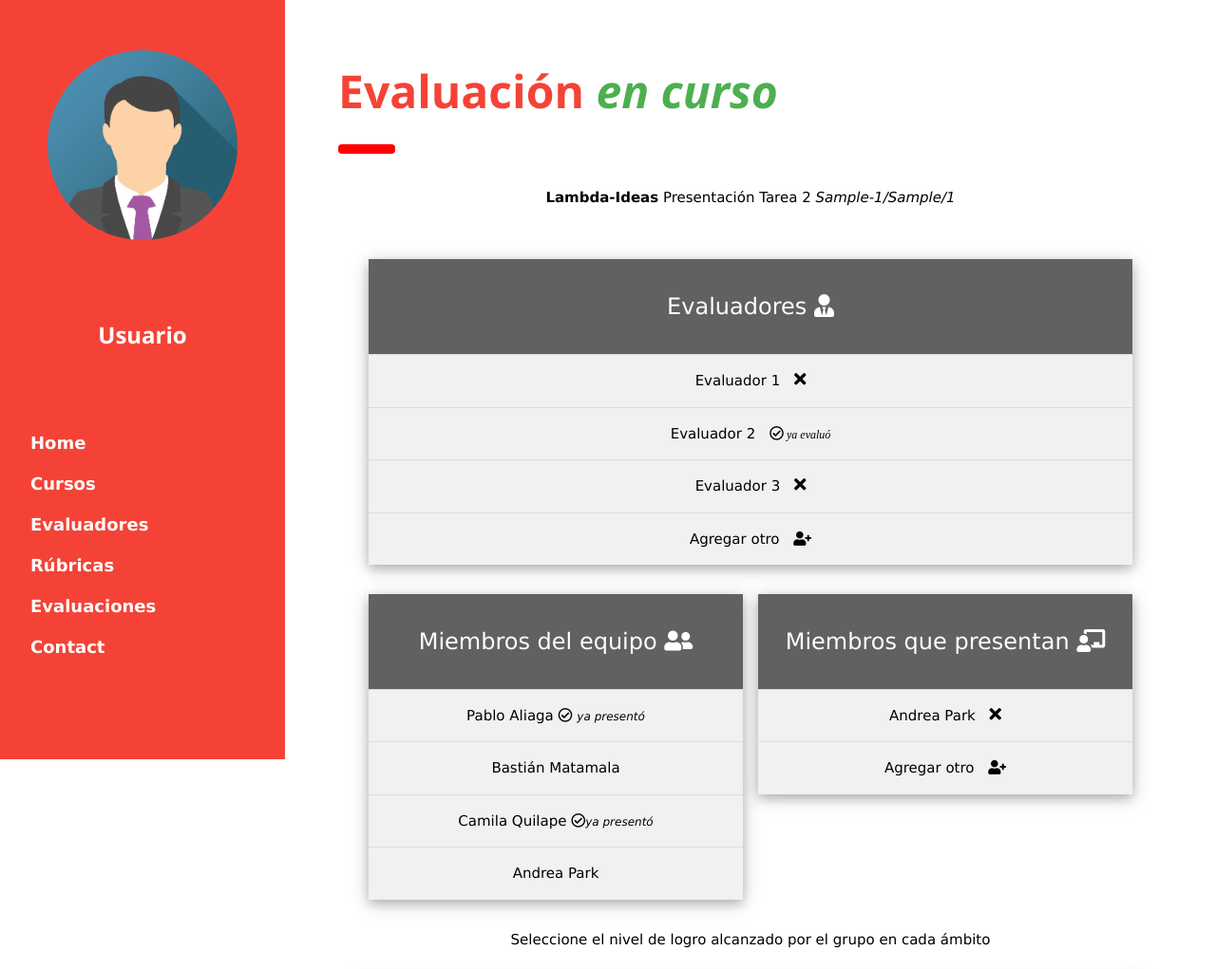
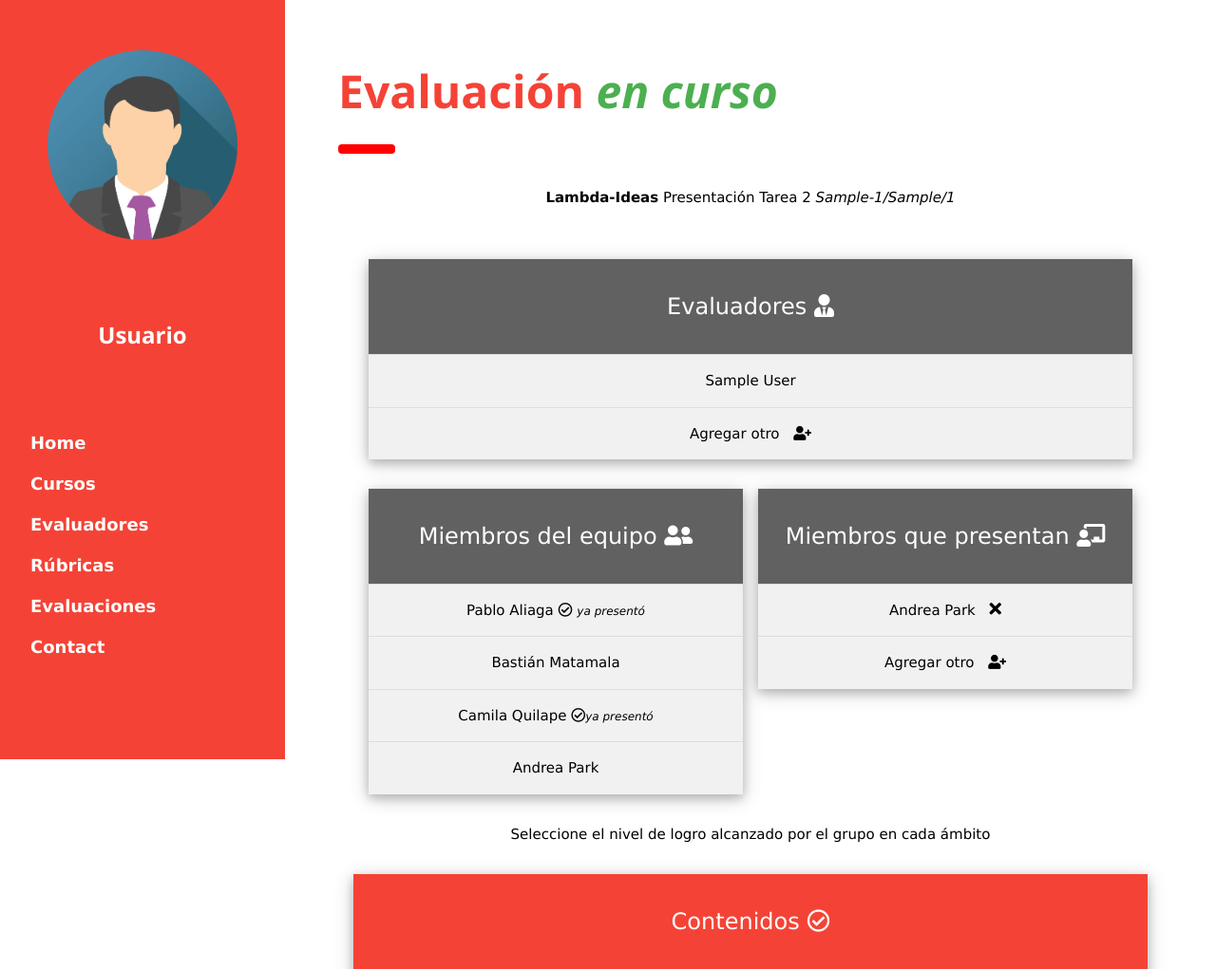
Before and after one commit to DCC-CC4401/2019-1-fsociety-T4, a Django app: page /EvPresentaciones/Admin_interface/evaluacion_admin/1 in a window 1280 px wide. Shown: the top 1021 px of the page at 95% size. Run offline with Django 3.2, Linux system fonts and the light colour scheme; tables that the repository leaves empty hold one stand-in row (values such as "Sample post"); parts of the project's set-up code (start-up, migrations or seed data) failed here and were passed over; some libraries are stand-ins or nearby versions.

Commit message:
Req 30: el administrador puede ver los evaluadores asociados a una evaluacion

```diff
--- a/EvPresentaciones/models.py
+++ b/EvPresentaciones/models.py
@@ -172,11 +172,18 @@ class Usuario_Evaluacion(models.Model):
     user = models.ForeignKey(Usuario, on_delete=models.CASCADE, null=True)
     evaluacion = models.ForeignKey(Evaluacion, on_delete=models.CASCADE, null=True)
 
-    class Meta:
-        unique_together = (("user", "evaluacion"),)
+    #class Meta:
+        #unique_together = (("user", "evaluacion"),)
 
     def __str__(self):
         return "User: " + str(self.user) + " Evaluation: " + str(self.evaluacion)
+
+    def getUser(self):
+        return self.user
+
+    def getEvaluacion(self):
+        return self.evaluacion
+
 
 
 class Evaluacion_Rubrica(models.Model):
--- a/EvPresentaciones/templates/EvPresentaciones/Admin_interface/evaluacion_admin.html
+++ b/EvPresentaciones/templates/EvPresentaciones/Admin_interface/evaluacion_admin.html
@@ -40,15 +40,20 @@
         <p><b>Lambda-Ideas</b> Presentación Tarea 2 <i>{{curso}}</i></p>
         <br>
 
+          <!-- Despliegue de evaluadores -->
         <div class="w3-panel  w3-margin-bottom">
           <ul class="w3-ul w3-light-grey w3-center w3-card-4">
             <li class="w3-dark-grey w3-xlarge w3-padding-32">Evaluadores <i class="fas fa-user-tie"></i> </li>
-            <li class="w3-padding-16"> Evaluador 1 <i style="margin-left: 10px" class="w3-large fas fa-times"></i>
-            </li>
+
+              {% for evaluador in evaluadores %}
+                <li class="w3-padding-16">  {{evaluador.first_name}} {{evaluador.last_name}} </i>
+                </li>
+                            <!-- Despliegue de evaluadores
             <li class=" w3-padding-16 presentado"> Evaluador 2 <i style="margin-left: 10px"
                 class="far fa-check-circle"><i class="w3-small"> ya evaluó</i></i>
             </li>
-            <li class="w3-padding-16"> Evaluador 3 <i style="margin-left: 10px" class="w3-large fas fa-times"></i></li>
+            <li class="w3-padding-16"> Evaluador 3 <i style="margin-left: 10px" class="w3-large fas fa-times"></i></li>-->
+              {% endfor %}
             <li class="opcion w3-padding-16"> Agregar otro <i style="margin-left: 10px" class="fas fa-user-plus"></i>
             </li>
           </ul>
--- a/EvPresentaciones/views.py
+++ b/EvPresentaciones/views.py
@@ -270,7 +270,19 @@ def ver_evaluacion_admin(request, id):
     evaluacion = par_curso_evaluacion.evaluacion
     curso = par_curso_evaluacion.curso
 
-    return render(request, 'EvPresentaciones/Admin_interface/evaluacion_admin.html', {'evaluacion': evaluacion, 'curso': curso})
+    # Obtener los evaluadores: se puede hacer con una query, pero creo que es mas complicado de arreglar si hay cambios
+    # en el modelo
+    evaluadores = list()
+    try:
+        usuarios_evaluacion = Usuario_Evaluacion.objects.filter(evaluacion=id)
+        for par in usuarios_evaluacion:
+            #se agrega el objeto usuario
+            evaluadores.append(Usuario.objects.get(email=par.user))
+
+    except Usuario_Evaluacion.DoesNotExist:
+        pass
+
+    return render(request, 'EvPresentaciones/Admin_interface/evaluacion_admin.html', {'evaluacion': evaluacion, 'curso': curso, 'evaluadores': evaluadores})
 
 
 # funciones Rubricas
```
